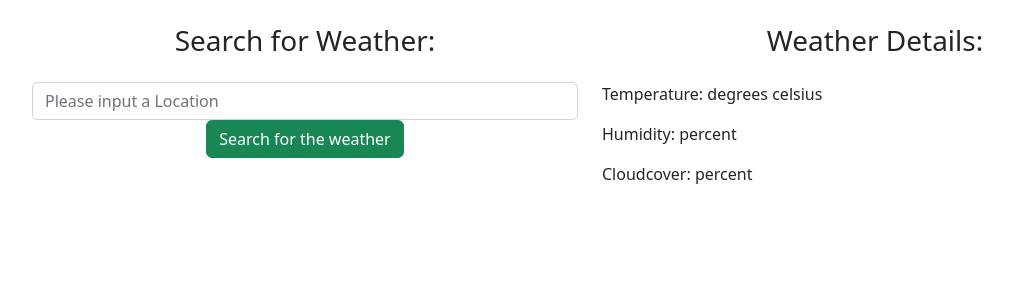
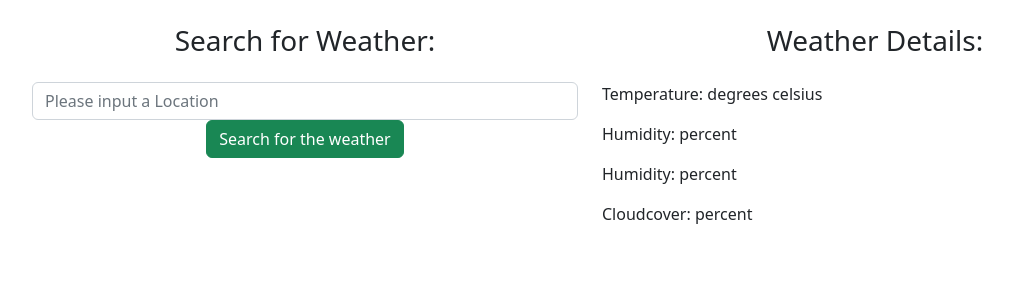
Before and after one commit to TBj93/weather-app, an Angular app: page / in a window 1280 px wide. Shown: the top 300 px of the page, without its empty margins (50-1063 px from the left). Built offline with nearby package versions, Linux system fonts and the light colour scheme.

Commit message:
Update weather.component.html

```diff
--- a/src/app/weather/weather.component.html
+++ b/src/app/weather/weather.component.html
@@ -40,6 +40,14 @@
 
         <p>
 
+          Humidity:
+
+          {{this.weatherData?.current.humidity}} percent
+
+        </p>
+
+        <p>
+
           Cloudcover:
 
           {{this.weatherData?.current.cloudcover}} percent
```
